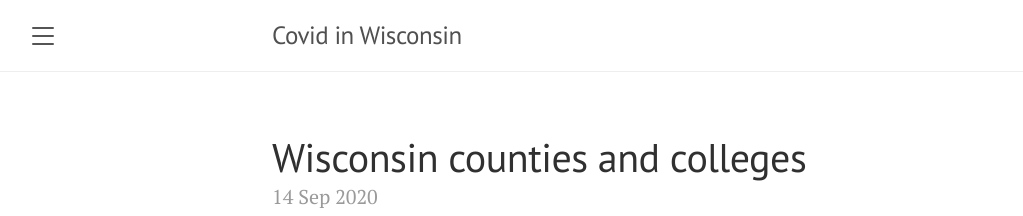
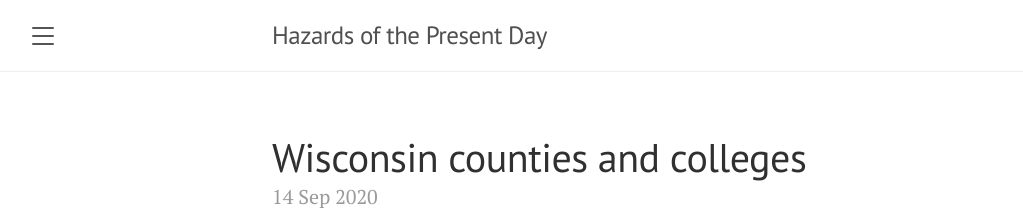
Before and after one commit to mattbayer/hazardsofthepresentday, a Jekyll site: the page built from index.html, in a window 1280 px wide and 900 px high. Shown: the top 216 px of the window, without its empty margins (8-1031 px from the left). Built offline with Jekyll 4.4.1, drawn with Linux system fonts in a browser that asks for light colours; the list of posts is cut into pages by our own code.

Commit message:
Update _config.yml

```diff
--- a/_config.yml
+++ b/_config.yml
@@ -1,22 +1,31 @@
 # Setup
-title:               Covid in Wisconsin
+title:               Hazards of the Present Day
 tagline:             ''
-description:         'A blog for unique analysis of Covid data in Wisconsin.'
-url:                 https://mattbayer.github.io/
+description:         'A trial notebook'
+url:                 https://hazardsofthepresentday.com
 baseurl:             ''
 paginate:            5
 permalink:           pretty
 
 # About/contact
 author:
-  name:              Matt Bayer
-  url:               https://twitter.com/MattBayer3
+  name:              Kimberley Bayer
+  url:               https://twitter.com/kimberley_bayer
   email:
 
 # Gems
 plugins:
   - jekyll-paginate
+  - jekyll-relative-links
+  - jekyll-seo-tag
+
+# Google Analytics
+google_analytics_id: #UA-XXXX-Y
+
+# Options
+relative_links:
+  enabled:     true
+  collections: true
 
 # Custom vars
-version:             1.1.0
-google_analytics_id: #UA-XXXX-Y
+version:             2.1.0
```
